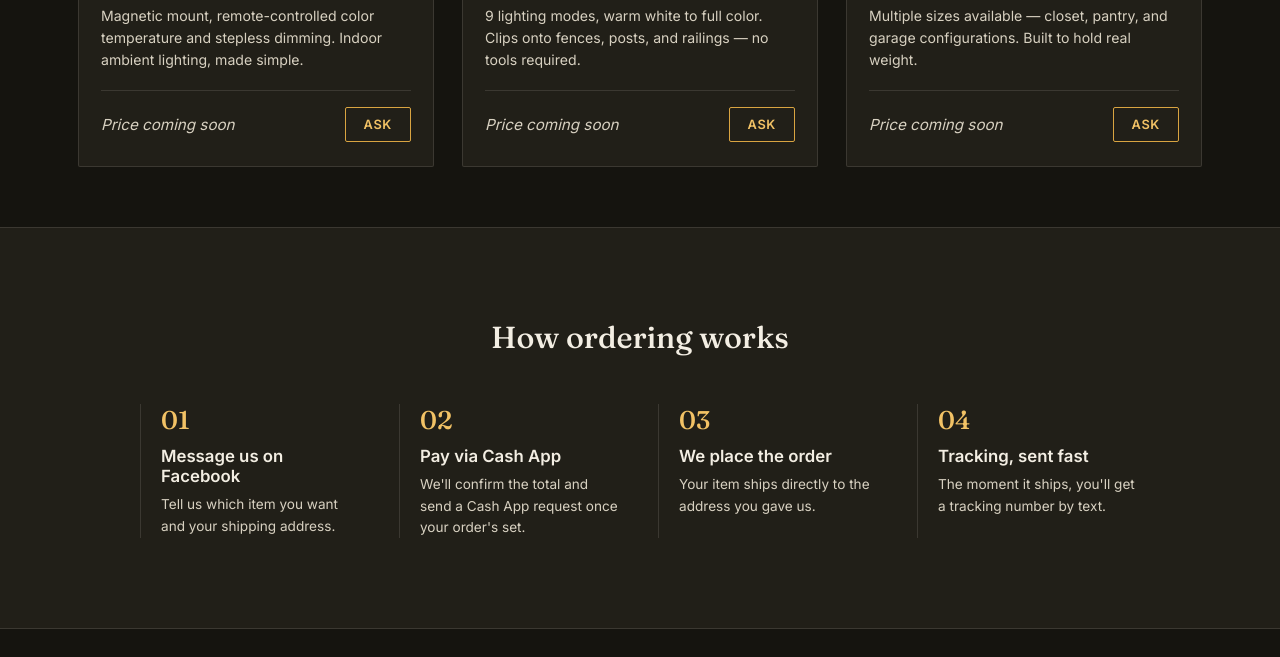
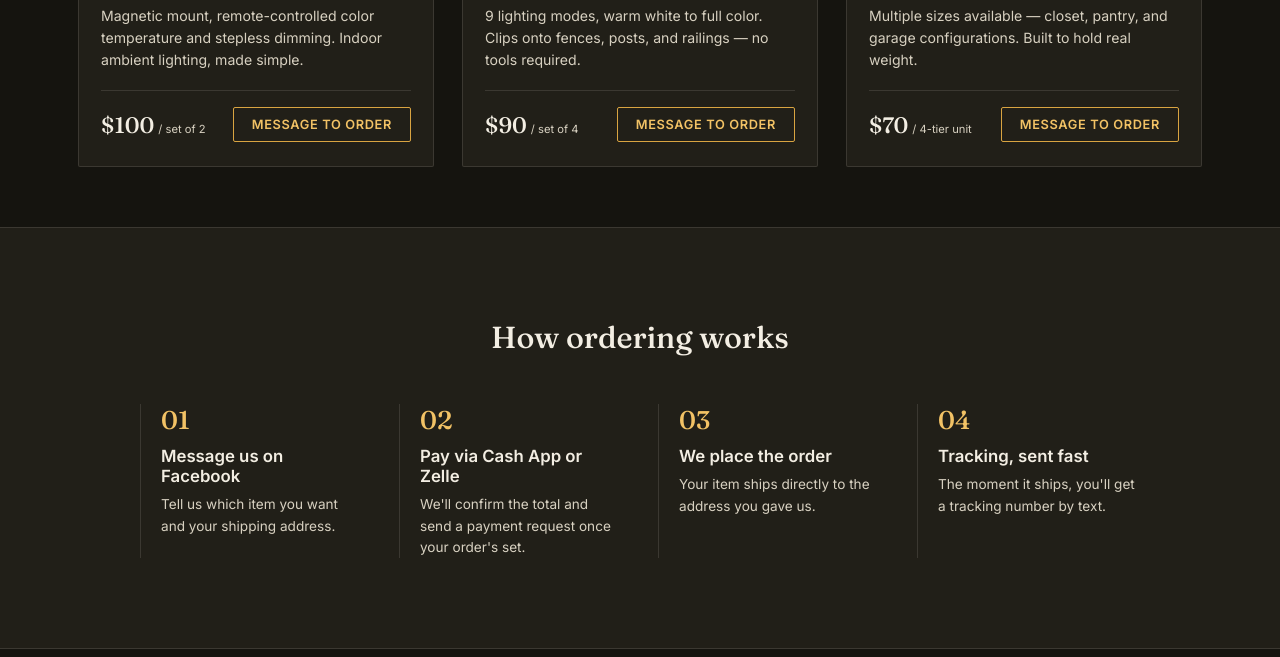
Before and after one commit to dynastyweb26/dynastywebproducts, a plain HTML site: page index.html in a window 1280 px wide. Shown: the part 1676-2333 px from the top of the page. Drawn offline with Linux system fonts and the light colour scheme.

Commit message:
Add Zelle as payment option

```diff
--- a/index.html
+++ b/index.html
@@ -267,8 +267,8 @@
         <div class="card-title">Touch-Dim LED Wall Sconce</div>
         <p class="card-desc">Magnetic mount, remote-controlled color temperature and stepless dimming. Indoor ambient lighting, made simple.</p>
         <div class="card-foot">
-          <div class="price tbd">Price coming soon</div>
-          <a href="https://www.facebook.com/people/Cyril-Fotsing/61571282854119/" target="_blank" rel="noopener" class="order-btn">Ask</a>
+          <div class="price">$100<span class="unit">/ set of 2</span></div>
+          <a href="https://www.facebook.com/people/Cyril-Fotsing/61571282854119/" target="_blank" rel="noopener" class="order-btn">Message to Order</a>
         </div>
       </div>
     </div>
@@ -284,8 +284,8 @@
         <div class="card-title">RGB Solar Fence Lights</div>
         <p class="card-desc">9 lighting modes, warm white to full color. Clips onto fences, posts, and railings — no tools required.</p>
         <div class="card-foot">
-          <div class="price tbd">Price coming soon</div>
-          <a href="https://www.facebook.com/people/Cyril-Fotsing/61571282854119/" target="_blank" rel="noopener" class="order-btn">Ask</a>
+          <div class="price">$90<span class="unit">/ set of 4</span></div>
+          <a href="https://www.facebook.com/people/Cyril-Fotsing/61571282854119/" target="_blank" rel="noopener" class="order-btn">Message to Order</a>
         </div>
       </div>
     </div>
@@ -301,8 +301,8 @@
         <div class="card-title">Heavy-Duty Wire Shelving</div>
         <p class="card-desc">Multiple sizes available — closet, pantry, and garage configurations. Built to hold real weight.</p>
         <div class="card-foot">
-          <div class="price tbd">Price coming soon</div>
-          <a href="https://www.facebook.com/people/Cyril-Fotsing/61571282854119/" target="_blank" rel="noopener" class="order-btn">Ask</a>
+          <div class="price">$70<span class="unit">/ 4-tier unit</span></div>
+          <a href="https://www.facebook.com/people/Cyril-Fotsing/61571282854119/" target="_blank" rel="noopener" class="order-btn">Message to Order</a>
         </div>
       </div>
     </div>
@@ -321,8 +321,8 @@
       </div>
       <div class="step">
         <span class="num">02</span>
-        <h3>Pay via Cash App</h3>
-        <p>We'll confirm the total and send a Cash App request once your order's set.</p>
+        <h3>Pay via Cash App or Zelle</h3>
+        <p>We'll confirm the total and send a payment request once your order's set.</p>
       </div>
       <div class="step">
         <span class="num">03</span>
```
